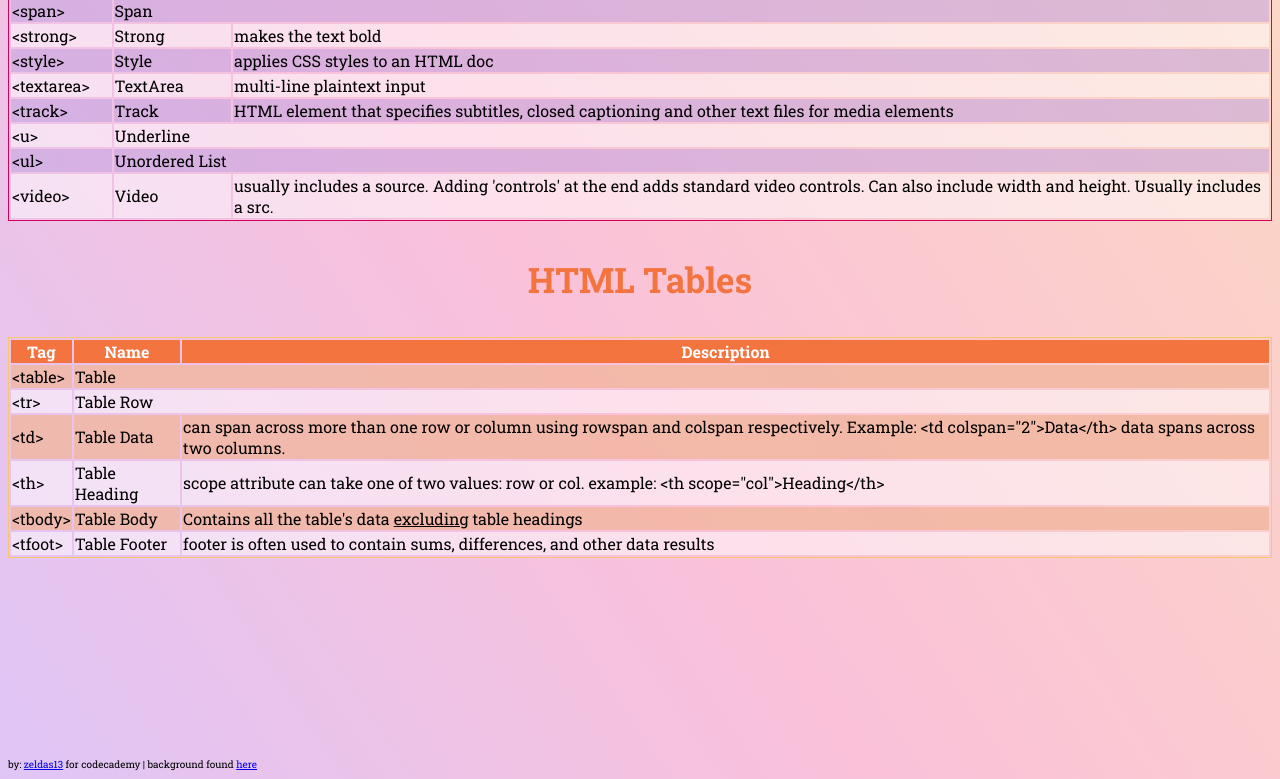
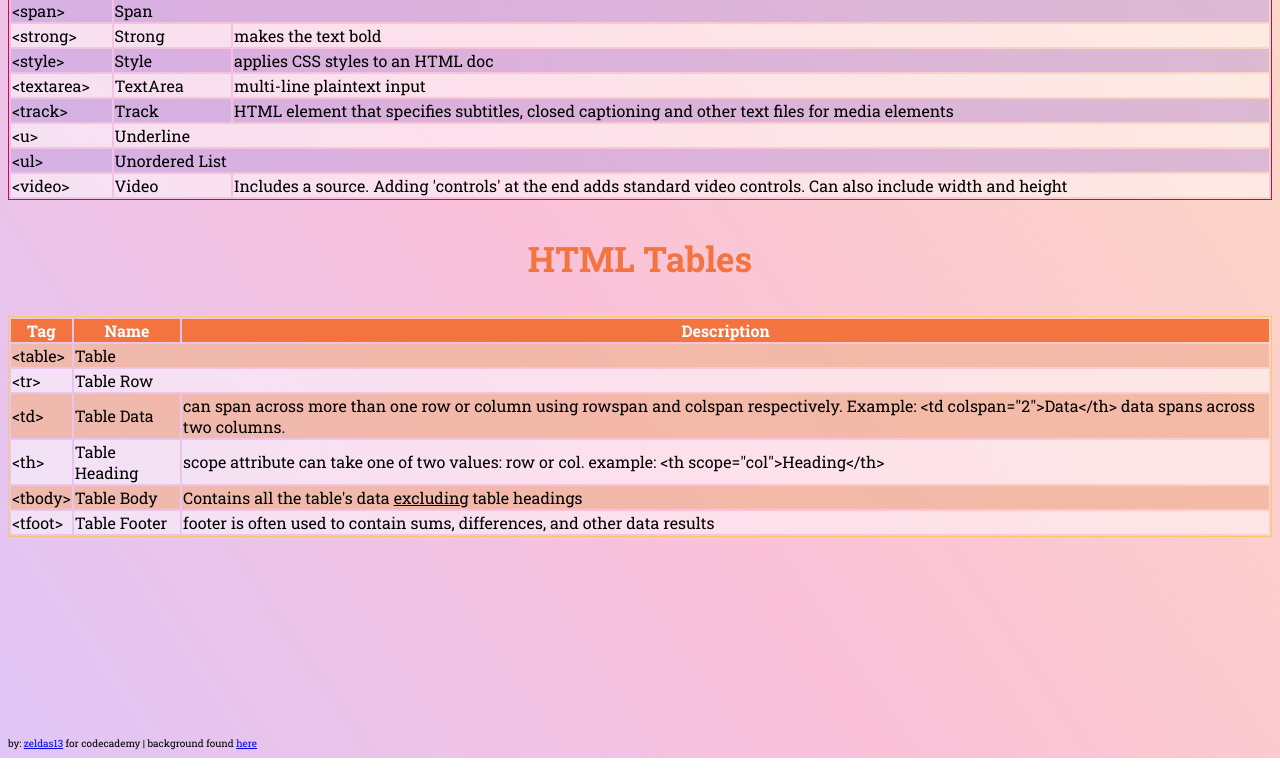
Before and after one commit to zeldas13/cheatsheet, a plain HTML site: page index.html in a window 1280 px wide. Shown: the part 1119-1898 px from the top of the page. After the commit the page ends 1877 px from the top, so only its background shows below. Drawn offline with Linux system fonts and the light colour scheme; files that its build step writes are made by us from their sources.

Commit message:
Update index.html

```diff
--- a/index.html
+++ b/index.html
@@ -217,8 +217,8 @@
           <tr class="html-odd">
               <td>&lt;video&gt;</td>
               <td>Video</td>
-              <td>usually includes a source. Adding 'controls' at the end adds standard video controls. Can also
-                include width and height. Usually includes a src.</td>
+              <td>Includes a source. Adding 'controls' at the end adds standard video controls. Can also
+                include width and height</td>
           </tr>
         </tbody>
          </table>
```
